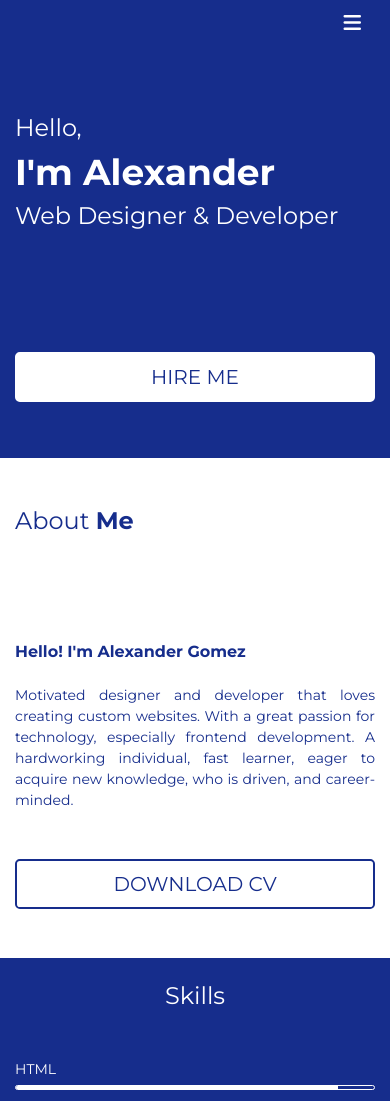
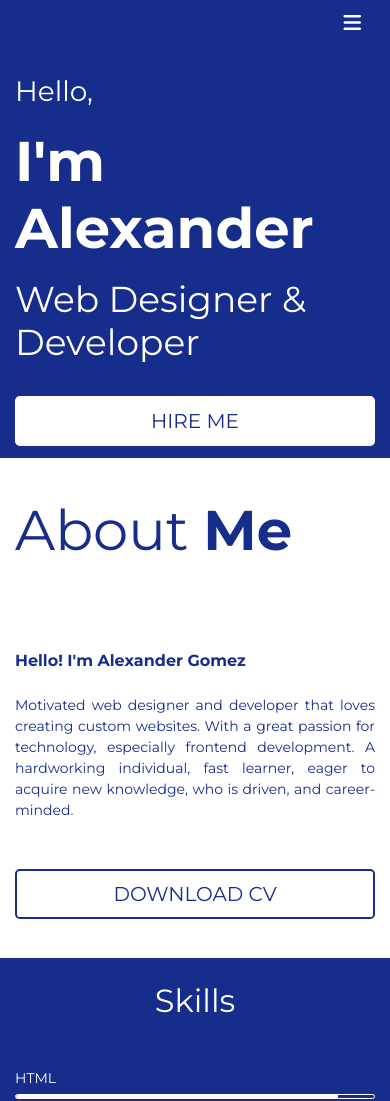
Before and after one commit to alexgomezde/website, a plain HTML site: page index.html in a window 390 px wide. Shown: the top 1101 px of the page. Drawn offline with nearby package versions, Linux system fonts and the light colour scheme.

Commit message:
Added some SEO

```diff
--- a/css/style.css
+++ b/css/style.css
@@ -59,6 +59,10 @@ nav .navbar-nav li.active > a::after {
 
 #home .row{
     height: 700px;
+}
+
+#home .greeting{
+    font-size: 28px;
 }
 
 #home .btn-lg{
@@ -199,9 +203,6 @@ nav .navbar-nav li.active > a::after {
         height: 500px;
     }
 
-    #aboutMe h1{
-        font-size: 24px;
-    }
 
     #aboutMe h3{
         font-size: 16px;
@@ -223,8 +224,9 @@ nav .navbar-nav li.active > a::after {
         height: 650px;
 
     }
-    #skills h1{
-        font-size: 24px;
+
+    #skills h2 {
+        font-size: 32px;
     }
 
     #skills .skill{
@@ -236,13 +238,14 @@ nav .navbar-nav li.active > a::after {
         margin-top: 5px !important;
     }
 
-    #services h1{
-        font-size: 24px;
-    }
 
     #services i{
 
         font-size: 3em;
+    }
+
+    #services h2{
+        font-size: 32px;
     }
     #services h4{
 
@@ -257,9 +260,10 @@ nav .navbar-nav li.active > a::after {
         height: 400px;
     }
 
-    #contact h1{
-        font-size: 24px;
+    #contact h2{
+        font-size: 32px;
         text-align: center;
+        margin-top: 20px;
     }
 
     #contact i{
--- a/index.html
+++ b/index.html
@@ -4,10 +4,11 @@
     <meta charset="UTF-8">
     <meta name="viewport" content="width=device-width, initial-scale=1.0">
     <meta http-equiv="X-UA-Compatible" content="ie=edge">
+    <meta name="description" content="Motivated web designer and developer that loves creating custom websites. With a great passion for technology, especially frontend development. A hardworking individual, fast learner, eager to acquire new knowledge, who is driven, and career-minded.">
     <link href="https://fonts.googleapis.com/css?family=Montserrat:400,700&display=swap" rel="stylesheet">
     <link rel="stylesheet" href="https://stackpath.bootstrapcdn.com/bootstrap/4.4.1/css/bootstrap.min.css" integrity="sha384-Vkoo8x4CGsO3+Hhxv8T/Q5PaXtkKtu6ug5TOeNV6gBiFeWPGFN9MuhOf23Q9Ifjh" crossorigin="anonymous">
     <link rel="stylesheet" href="css/style.css">
-    <title>Alexander Gomez</title>
+    <title>Alexander Gomez - Web Designer and Developer</title>
 </head>
 <body>
 
@@ -46,9 +47,9 @@
         <div class="container">
             <div class="row align-items-center">
                 <div class="col-md-5 align-items-end">
-                    <h3>Hello,</h3>
-                    <h1 id="name" class="display-4 font-weight-bold">I'm Alexander</h1>
-                    <h3>Web Designer & Developer</h3>
+                    <p class="greeting">Hello,</p>
+                    <p id="name" class="display-4 font-weight-bold">I'm Alexander</p>
+                    <h1>Web Designer & Developer</h1>
                 </div>
                 <div class="col-md-3 offset-md-3">
                     <a href="ALEXANDER GOMEZ DELGADO RESUME.pdf" download="">
@@ -65,12 +66,12 @@
         <div class="container align-self-center">
             <div class="row align-items-center">
                 <div class="col-md-4">
-                    <h1 class="display-4">About <span class="font-weight-bold">Me</span></h1>
+                    <h2 class="display-4">About <span class="font-weight-bold">Me</span></h2>
                 </div>
                 <div class="col-md-5 offset-md-3">
                     <h3 class="font-weight-bold mb-4">Hello! I'm Alexander Gomez</h3>
                     <p class="text-justify mb-5">
-                        Motivated designer and developer that loves creating custom websites. With a great passion for technology, especially frontend development. A hardworking individual, fast learner, eager to acquire new knowledge, who is driven, and career-minded.
+                        Motivated web designer and developer that loves creating custom websites. With a great passion for technology, especially frontend development. A hardworking individual, fast learner, eager to acquire new knowledge, who is driven, and career-minded.
                     </p>
                     <a href="ALEXANDER GOMEZ DELGADO RESUME.pdf" download="">
                         <button class="col-md-6 offset-md-3 btn btn-outline-primary btn-lg text-uppercase">Download CV</button>
@@ -86,7 +87,7 @@
         <div class="container">
             <div class="row">
                 <div class="col-md-12">
-                    <h1 class="mt-4 text-center">Skills</h1>
+                    <h2 class="mt-4 mb-4 text-center display-4">Skills</h2>
 
                     <div class="row mt-5">
                         <div class="col-md-3 skill">HTML</div>
@@ -161,7 +162,7 @@
 
     <section id="services">
         <div class="container ">
-            <h1 class="text-center d-block pt-5">Services</h1>
+            <h2 class="text-center d-block pt-5 display-4">Services</h2>
             <div class="row d-flex justify-content-between align-items-center">
                 <div class="service card text-center p-3">
                     <i class="fas fa-paint-brush fa-4x pb-5 align-self-center"></i>
@@ -185,7 +186,7 @@
         <div class="container">
             <div class="row align-items-center">
                 <div class="col-md-6 align-items-end">
-                  <h1 class="display-4">Contact</h1>
+                  <h2 class="display-4">Contact</h2>
                 </div>
                 <div class="col-md-6 ">
                     <ul class="list-unstyled">
```
